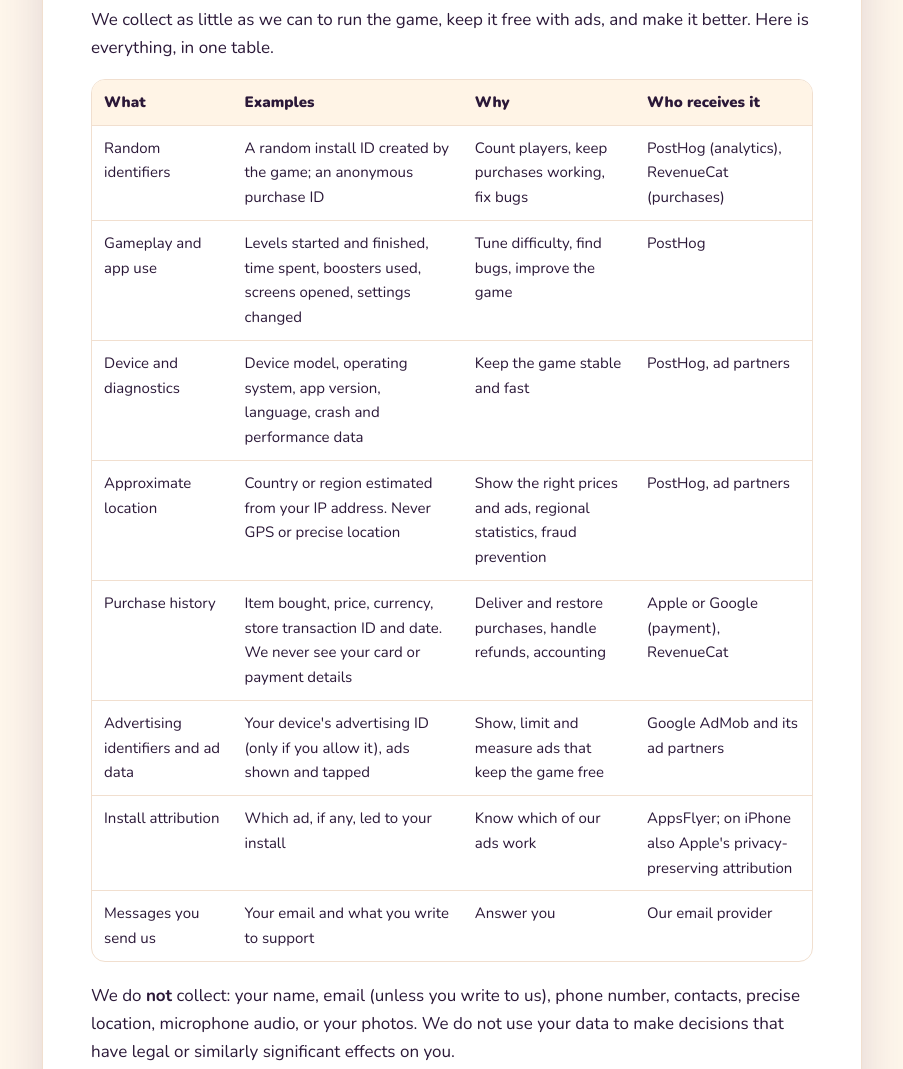
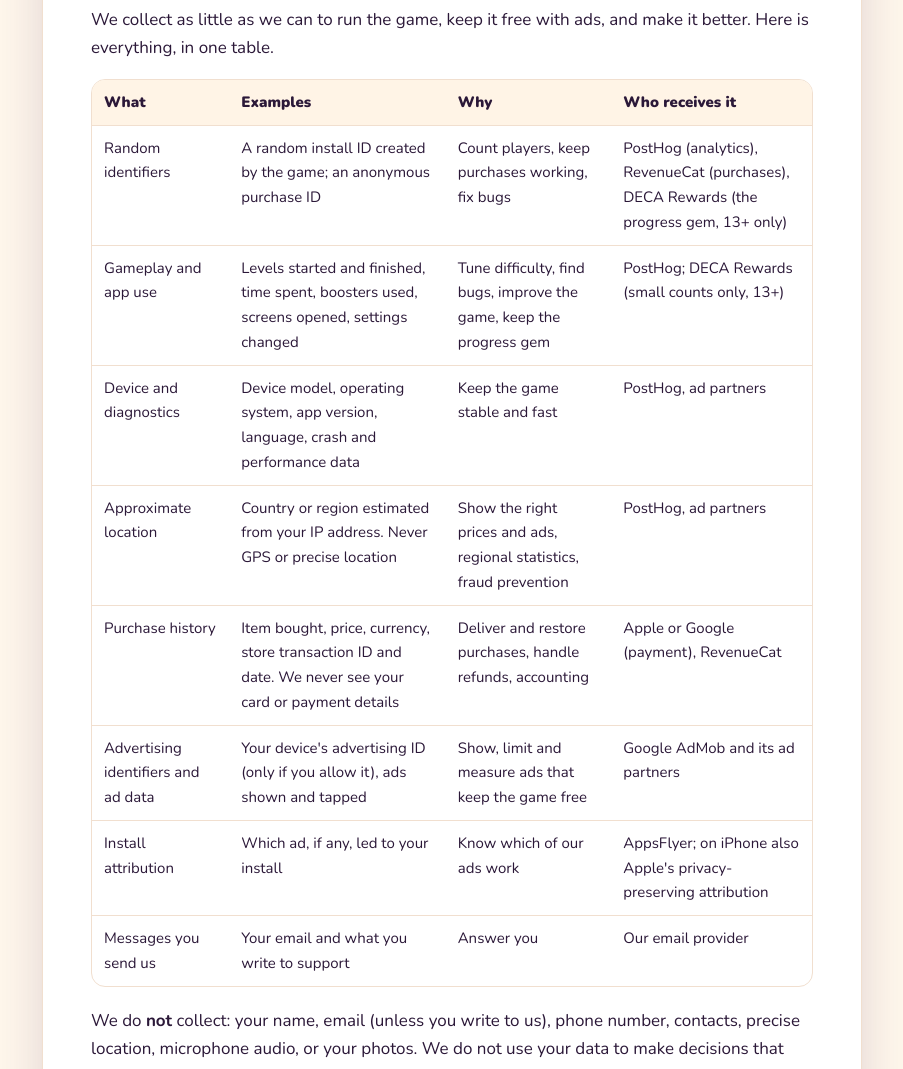
Before and after one commit to denizozzgur/denizozzgur.github.io, a plain HTML site: page privacy/index.html in a window 1280 px wide. Shown: the part 1340-2409 px from the top of the page, without its empty margins (188-1091 px from the left). Drawn offline with Linux system fonts and the light colour scheme.

Commit message:
Squeeze Out! privacy policy: DECA Rewards (the progress gem)

```diff
--- a/privacy/index.html
+++ b/privacy/index.html
@@ -63,8 +63,8 @@
   <div class="table-scroll"><table>
     <thead><tr><th>What</th><th>Examples</th><th>Why</th><th>Who receives it</th></tr></thead>
     <tbody>
-      <tr><td>Random identifiers</td><td>A random install ID created by the game; an anonymous purchase ID</td><td>Count players, keep purchases working, fix bugs</td><td>PostHog (analytics), RevenueCat (purchases)</td></tr>
-      <tr><td>Gameplay and app use</td><td>Levels started and finished, time spent, boosters used, screens opened, settings changed</td><td>Tune difficulty, find bugs, improve the game</td><td>PostHog</td></tr>
+      <tr><td>Random identifiers</td><td>A random install ID created by the game; an anonymous purchase ID</td><td>Count players, keep purchases working, fix bugs</td><td>PostHog (analytics), RevenueCat (purchases), DECA Rewards (the progress gem, 13+ only)</td></tr>
+      <tr><td>Gameplay and app use</td><td>Levels started and finished, time spent, boosters used, screens opened, settings changed</td><td>Tune difficulty, find bugs, improve the game, keep the progress gem</td><td>PostHog; DECA Rewards (small counts only, 13+)</td></tr>
       <tr><td>Device and diagnostics</td><td>Device model, operating system, app version, language, crash and performance data</td><td>Keep the game stable and fast</td><td>PostHog, ad partners</td></tr>
       <tr><td>Approximate location</td><td>Country or region estimated from your IP address. Never GPS or precise location</td><td>Show the right prices and ads, regional statistics, fraud prevention</td><td>PostHog, ad partners</td></tr>
       <tr><td>Purchase history</td><td>Item bought, price, currency, store transaction ID and date. We never see your card or payment details</td><td>Deliver and restore purchases, handle refunds, accounting</td><td>Apple or Google (payment), RevenueCat</td></tr>
@@ -110,6 +110,7 @@
       <tr><td>AppsFlyer (13+ only)</td><td>Install attribution and ad measurement</td><td><a href="https://www.appsflyer.com/legal/services-privacy-policy/">appsflyer.com</a></td></tr>
       <tr><td>RevenueCat</td><td>Processes purchase receipts so items are delivered and restored</td><td><a href="https://www.revenuecat.com/privacy/">revenuecat.com</a></td></tr>
       <tr><td>PostHog (US cloud)</td><td>Gameplay analytics and feature settings</td><td><a href="https://posthog.com/privacy">posthog.com</a></td></tr>
+      <tr><td>DECA Rewards (our own service at decalabs.ai; 13+ only, after the age answer)</td><td>Keeps the progress gem on the Missions screen. It receives a random install ID made for this purpose and small counts of play: minutes played, levels won, daily and weekly missions finished. No name, email, photo, purchase or advertising ID. It is not used for ads and not shared with anyone. Activity counts are kept up to 90 days; an install not seen for 180 days is deleted. It stops, and what it holds is deleted, when analytics are switched off for you.</td><td>This policy</td></tr>
       <tr><td>Meta Platforms (13+, and on iPhone only if you allow tracking)</td><td>Measures whether our ads led to purchases</td><td><a href="https://www.facebook.com/privacy/policy/">facebook.com</a></td></tr>
     </tbody>
   </table></div>
```
